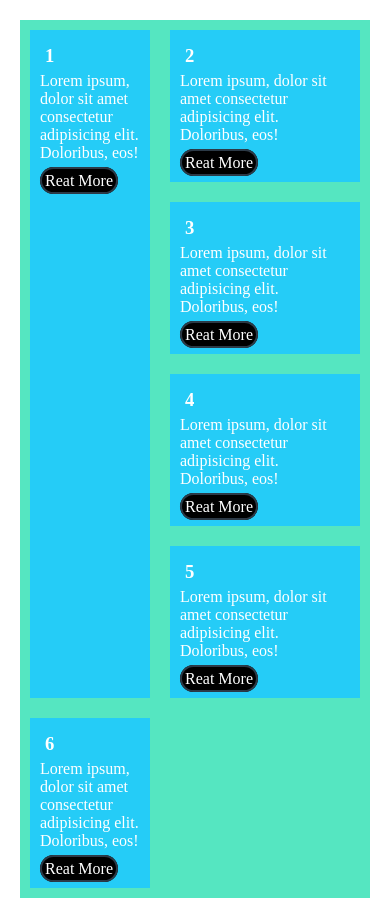
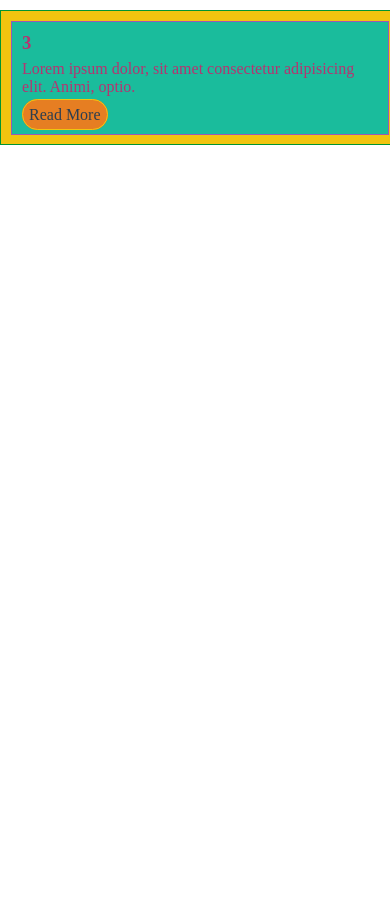
Before and after one commit to afsar410/practice, a plain HTML site: page Project-1/index.html in a window 390 px wide. After the commit the page ends 844 px from the top, so only its background shows below. Drawn offline with Linux system fonts and the light colour scheme.

Commit message:
responsive

```diff
--- a/Project-1/index.html
+++ b/Project-1/index.html
@@ -7,37 +7,12 @@
     <title>New Pag</title>
 </head>
 <body>
-    <div class="parant">
-        <div class="main_manu">
-            <div class="child">
-                <h3>1</h3>
-                <p>Lorem ipsum, dolor sit amet consectetur adipisicing elit. Doloribus, eos!</p>
-                <a href="">Reat More</a>
-            </div>
-            <div class="child">
-                <h3>2</h3>
-                <p>Lorem ipsum, dolor sit amet consectetur adipisicing elit. Doloribus, eos!</p>
-                <a href="">Reat More</a>
-            </div>
+    <div class="main_area">
+        <div class="main">
             <div class="child">
                 <h3>3</h3>
-                <p>Lorem ipsum, dolor sit amet consectetur adipisicing elit. Doloribus, eos!</p>
-                <a href="">Reat More</a>
-            </div>
-            <div class="child">
-                <h3>4</h3>
-                <p>Lorem ipsum, dolor sit amet consectetur adipisicing elit. Doloribus, eos!</p>
-                <a href="">Reat More</a>
-            </div>
-            <div class="child">
-                <h3>5</h3>
-                <p>Lorem ipsum, dolor sit amet consectetur adipisicing elit. Doloribus, eos!</p>
-                <a href="">Reat More</a>
-            </div>
-            <div class="child">
-                <h3>6</h3>
-                <p>Lorem ipsum, dolor sit amet consectetur adipisicing elit. Doloribus, eos!</p>
-                <a href="">Reat More</a>
+                <p>Lorem ipsum dolor, sit amet consectetur adipisicing elit. Animi, optio.</p>
+                <a href="">Read More</a>
             </div>
         </div>
     </div>
--- a/Project-1/style.css
+++ b/Project-1/style.css
@@ -1,53 +1,63 @@
+:root{
+    --fast: #1abc9c;
+    --secend: #e67e22;
+    --thred: #9b59b6;
+    --fifth: #f1c40f;
+    --sixs: #2c3e50;
+    --seventh: #d35400;
+    --color: #fff;
+    --color1: #1B1464;
+    --color2: #B53471;
+    --color3: #009432;
+}
 *{
     box-sizing: border-box;
     margin: 0;
     padding: 0;
 }
-.parant{
-    background: #55E6C1;
-    color: #fff;
-    margin: 20px;
-}
-.main_manu{
-    display: grid;
-    /* column-gap: 10px;
-    row-gap: 10px; */
-    grid-template-columns: 40% 60%;
-    /* grid-template-rows: 1fr 2fr; */
-    /* grid-template-columns: repeat(6,300px); */
-    /* justify-content: start;
-    align-content: end; */
+/* .main_area{
+    padding: 20px;
+    background: var(--seventh);
+} */
+.main{
+    height: 135px;
+    padding: 10px;
+    width: 400px;
+    border: 1px solid var(--color3);
+    background: var(--fifth);
+    margin: 10px auto;
 }
 .child{
-    background: #25CCF7;
-    margin: 10px 10px;
+
+    color: var(--color);
     padding: 10px;
-
-}
-.child:nth-child(1){
-    /* grid-column-start: 1;
-    grid-column-end: 3; */
-    grid-column: 1/2;
-    grid-row-start: 1;
-    grid-row-end: 4;
-    grid-row: 1/5;
+    border: 1px solid var(--thred);
+    background: var(--fast);
 }
 .child h3{
-    padding: 5px;
+    padding-bottom: 5px;
+    padding-bottom: 6px;
 }
 .child p{
-    padding-bottom: 10px;
-    /* display: none; */
-
+    margin-bottom: 10px;
 }
 .child a{
+    border: 1px solid var(--fifth);
+    background: var(--secend);
+    color: var(--sixs);
+    padding: 6px;
+    border-radius: 20px;
     text-decoration: none;
-    background: black;
-    border: 2px solid #2C3A47;
-    border-radius: 30px;
-    padding: 3px;
-    color: #fff;
 }
-.child:nth-child(2){
-    grid-row-end: 2 / span 2;
+@media all and (min-width:300px) and (max-width:500px){
+    body .child{
+        color: var(--color2);
+
+    }
 }
+@media all and (orientation:landscape ) and (max-width:400px){
+    body .child{
+        color: var(--color2);
+        background: var(--color3);
+    }
+}
```
